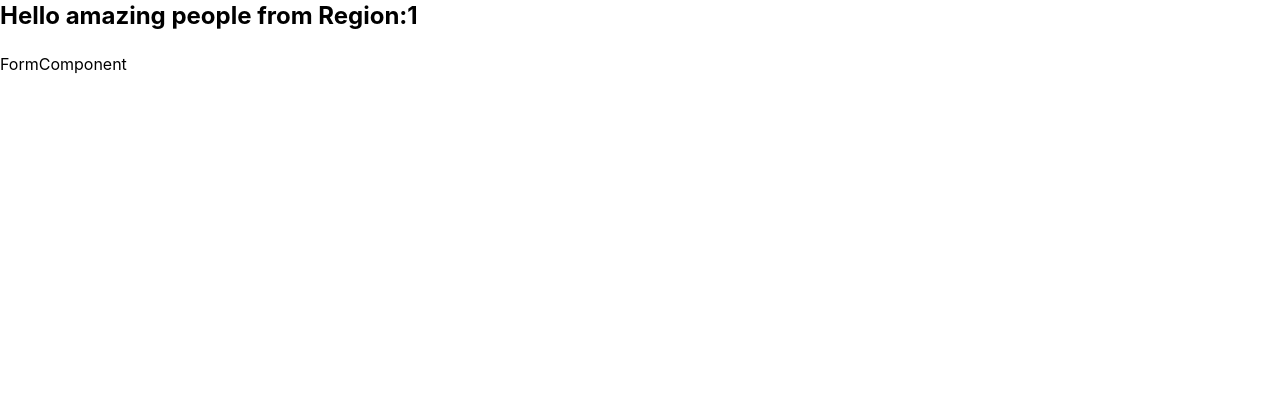
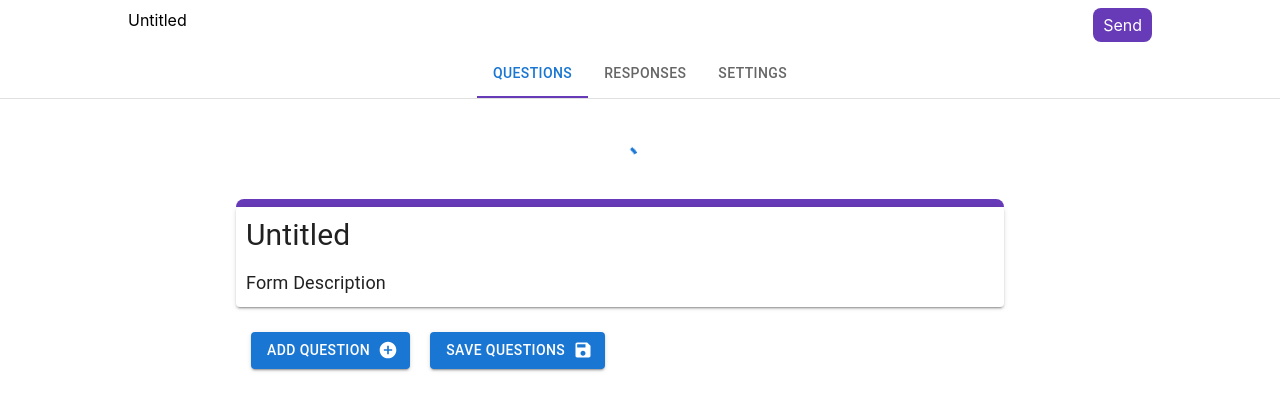
Before and after one commit to Project-Sapien/Forms-System, a React (Create React App) app in the folder client/: page /1 in a window 1280 px wide. Shown: the top 410 px of the page. Built offline with nearby package versions, Linux system fonts and the light colour scheme; the HTML template or start-up script is replaced by a standard one.

Commit message:
added teh tabs feature

```diff
--- a/client/src/App.js
+++ b/client/src/App.js
@@ -9,7 +9,7 @@
       <BrowserRouter>
         <Routes>
           <Route path="/" element={<Landing />} />
-          <Route path="/:regionid" element={<Form/>} />
+          <Route path="/:formid" element={<Form/>} />
         </Routes>
       </BrowserRouter>
     </div>
--- a/client/src/components/FormComponent.jsx
+++ /dev/null
@@ -1,10 +0,0 @@
-import React from 'react'
-
-const FormComponent = () => {
-
-  return (
-    <div>FormComponent</div>
-  )
-}
-
-export default FormComponent
--- a/client/src/components/SelectBar.jsx
+++ b/client/src/components/SelectBar.jsx
@@ -7,10 +7,11 @@
 import FormControlLabel from '@mui/material/FormControlLabel';
 import Switch from '@mui/material/Switch';
 import Grid from '@mui/material/Grid';
+import { useNavigate } from 'react-router-dom';
 
 const SelectBar = ({isSwitchOn, setIsSwitchOn,  selectedValue, setSelectedValue}) => {
 
-
+  const navigate = useNavigate();
 
   const regions = ['None','Princeton', 'CMU', 'Berkeley'];
   const questionSets = ['None','Question Set 1', 'Question Set 2', 'Question Set 3'];
@@ -51,8 +52,8 @@
                     {region}
                   </MenuItem>
                 ))
-              : questionSets.map((set) => (
-                  <MenuItem key={set} value={set}>
+              : questionSets.map((set,index) => (
+                  <MenuItem key={set} value={set} onClick={()=>{navigate(`/${index}`)}}>
                     {set}
                   </MenuItem>
                 ))}
--- a/client/src/pages/Form.jsx
+++ b/client/src/pages/Form.jsx
@@ -1,16 +1,98 @@
-import React from 'react'
-import FormComponent from '../components/FormComponent'
+import React, { useState } from 'react'
 import { useParams } from 'react-router-dom'
+
+//for material ui tabs
+import PropTypes from 'prop-types';
+import Tabs from '@mui/material/Tabs';
+import Tab from '@mui/material/Tab';
+import Typography from '@mui/material/Typography';
+import Box from '@mui/material/Box';
+import QuestionSetEditor from '../components/QuestionSetEditor';
 
 const Form = () => {
 
-    const { regionid } = useParams();
+  const { formid } = useParams();
+
+  const [docname, setDocName] = useState("Untitled");//later we will fetch from the database and get the name using the formid
+
+  const [value, setValue] = React.useState(0);
+
+  const handleChange = (event, newValue) => {
+    setValue(newValue);
+  };
   return (
-      <div className="h-screen flex flex-col gap-y-5">
-          <span className="font-bold text-2xl">Hello amazing people from Region:{regionid}</span>
-          <FormComponent/>
+      <div className="min-h-screen flex flex-col">
+      <div className="top flex py-[1vh] px-[10vw] justify-between">
+        <span>{docname}</span>
+        <button className="px-[10px] py-[5px] bg-[#673ab7] text-white rounded-lg">Send</button>
+      </div>
+      <div className="tabs flex flex-col">
+        <style>
+          {`
+            .css-jpln7h-MuiTabs-scroller{
+              display:flex;
+              justify-content:center;
+            }
+            .MuiTabs-indicator{
+              background-color:#673ab7;
+            }
+            .Mui-selected{
+              color:#673ab7;
+            }
+          `}
+        </style>
+      <Box sx={{ borderBottom: 1, borderColor: 'divider' }}>
+        <Tabs value={value} onChange={handleChange} aria-label="basic tabs example">
+          <Tab label="Questions" {...a11yProps(0)} />
+          <Tab label="Responses" {...a11yProps(1)} />
+          <Tab label="Settings" {...a11yProps(2)} />
+        </Tabs>
+      </Box>
+      <CustomTabPanel value={value} index={0}>
+          <QuestionSetEditor formid={formid} />
+      </CustomTabPanel>
+      <CustomTabPanel value={value} index={1}>
+        Responses
+      </CustomTabPanel>
+      <CustomTabPanel value={value} index={2}>
+        Settings
+      </CustomTabPanel>
+      </div>
     </div>
   )
 }
 
 export default Form
+
+function CustomTabPanel(props) {
+  const { children, value, index, ...other } = props;
+
+  return (
+    <div
+      role="tabpanel"
+      hidden={value !== index}
+      id={`simple-tabpanel-${index}`}
+      aria-labelledby={`simple-tab-${index}`}
+      {...other}
+    >
+      {value === index && (
+        <Box sx={{ p: 3 }}>
+          <Typography>{children}</Typography>
+        </Box>
+      )}
+    </div>
+  );
+}
+
+CustomTabPanel.propTypes = {
+  children: PropTypes.node,
+  index: PropTypes.number.isRequired,
+  value: PropTypes.number.isRequired,
+};
+
+function a11yProps(index) {
+  return {
+    id: `simple-tab-${index}`,
+    'aria-controls': `simple-tabpanel-${index}`,
+  };
+}
--- a/client/src/pages/Landing.jsx
+++ b/client/src/pages/Landing.jsx
@@ -1,8 +1,6 @@
 import React from 'react'
-import Navbar from '../components/Navbar'
 import TransferList from '../components/TransferList'
 import SelectBar from '../components/SelectBar'
-import QuestionSetEditor from '../components/QuestionSetEditor'
 const Landing = () => {
   const [isSwitchOn, setIsSwitchOn] = React.useState(false);
   const [selectedValue, setSelectedValue] = React.useState('');
@@ -17,7 +15,6 @@
           />
 
           {(isSwitchOn && selectedValue) && <TransferList/>}
-          {(!isSwitchOn && selectedValue) && <QuestionSetEditor/>}
 
     </div>
   )
```
